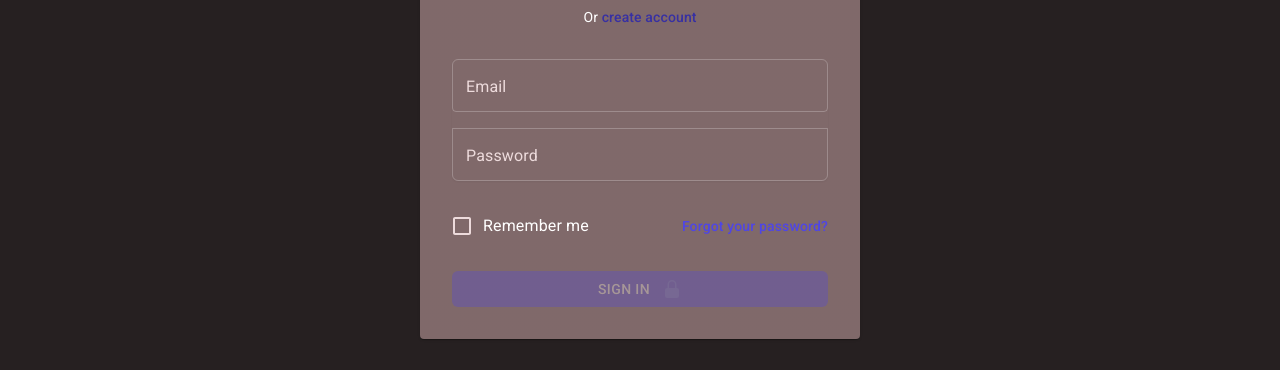
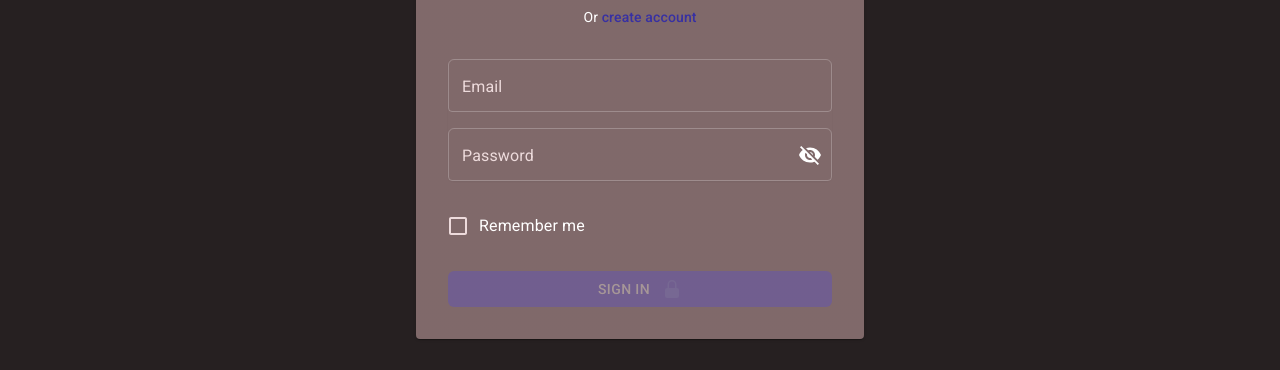
Before and after one commit to dienerld/growdev-backend-mod1-frontend, a React (Vite) app: page /account in a window 1280 px wide. Shown: the part 245-615 px from the top of the page. Built offline with nearby package versions, Linux system fonts and the light colour scheme; no server answers.

Commit message:
remove unused link and add toggle visibility password

```diff
--- a/src/app/pages/Public/Login/SignIn/index.tsx
+++ b/src/app/pages/Public/Login/SignIn/index.tsx
@@ -1,12 +1,18 @@
 import React, { useEffect, useState } from 'react';
-import { Link, useNavigate } from 'react-router-dom';
+import { useNavigate } from 'react-router-dom';
 import validator from 'validator';
 
 import { LockClosedIcon, LockOpenIcon } from '@heroicons/react/20/solid';
+
 import {
-  Box, Button, Checkbox,
+  Box, Button, Checkbox, IconButton, InputAdornment,
   FormControlLabel, Paper, TextField, Typography,
 } from '@mui/material';
+import {
+  Visibility as VisibilityOutlinedIcon,
+  VisibilityOff as VisibilityOffOutlinedIcon,
+} from '@mui/icons-material';
+
 import { useAppDispatch } from '@redux/hooks';
 import { userActions } from '@redux/modules/user';
 import { axios } from '@services/axios';
@@ -27,6 +33,10 @@ export function SignIn({ handleFlip }: SignInProps) {
 
   const [rememberMe, setRememberMe] = useState(false);
   const [isSubmitting, setIsSubmitting] = useState(false);
+
+  const [showPassword, setShowPassword] = useState(false);
+  const handleClickShowPassword = () => setShowPassword(!showPassword);
+  const handleMouseDownPassword = () => setShowPassword(!showPassword);
 
   const handleEmailChange = (event: React.ChangeEvent<HTMLInputElement>) => {
     setEmail(event.target.value);
@@ -116,16 +126,14 @@ export function SignIn({ handleFlip }: SignInProps) {
                 helperText={emailIsValid ? '' : 'Please enter a valid email'}
                 InputProps={{
                   className: 'rounded-t-md sm:text-sm text-inherit border-inherit',
-                  sx: {
-                    '& input:focus': { boxShadow: 0 },
-                  },
+                  sx: { '& input:focus': { boxShadow: 0 } },
                 }}
               />
 
               <TextField
                 id="password"
                 label="Password"
-                type="password"
+                type={showPassword ? 'text' : 'password'}
                 value={password}
                 onChange={handlePasswordChange}
                 fullWidth
@@ -133,10 +141,20 @@ export function SignIn({ handleFlip }: SignInProps) {
                 error={!passwordIsValid}
                 helperText={passwordIsValid ? '' : 'Password must be at least 5 characters'}
                 InputProps={{
-                  className: 'rounded-none rounded-b-md  border-gray-300 placeholder-gray-500 focus:z-10 focus:border-indigo-500 focus:outline-none focus:ring-indigo-500 sm:text-sm text-inherit',
-                  sx: {
-                    '& input:focus': { boxShadow: 0 },
-                  },
+                  className: 'rounded-t-md sm:text-sm text-inherit border-inherit',
+                  sx: { '& input:focus': { boxShadow: 0 } },
+                  endAdornment: (
+                    <InputAdornment position="end">
+                      <IconButton
+                        aria-label="toggle password visibility"
+                        onClick={handleClickShowPassword}
+                        onMouseDown={handleMouseDownPassword}
+                        edge="end"
+                      >
+                        {showPassword ? <VisibilityOutlinedIcon /> : <VisibilityOffOutlinedIcon />}
+                      </IconButton>
+                    </InputAdornment>
+                  ),
                 }}
               />
             </Box>
@@ -154,15 +172,6 @@ export function SignIn({ handleFlip }: SignInProps) {
               )}
                 label="Remember me"
               />
-
-              <Box className="text-sm">
-                <Link
-                  to="forgot-password"
-                  className="font-medium text-indigo-600 hover:text-indigo-500"
-                >
-                  Forgot your password?
-                </Link>
-              </Box>
             </Box>
 
             <div>
--- a/src/app/pages/Public/Login/SignUp/index.tsx
+++ b/src/app/pages/Public/Login/SignUp/index.tsx
@@ -3,8 +3,8 @@ import validator from 'validator';
 
 import { LockClosedIcon, LockOpenIcon } from '@heroicons/react/20/solid';
 import {
-  Alert, AlertColor,
-  Box, Button, IconButton, InputAdornment, Paper, TextField,
+  Alert, AlertColor, Box, Button,
+  IconButton, InputAdornment, Paper, TextField,
 } from '@mui/material';
 import {
   Visibility as VisibilityOutlinedIcon,
@@ -173,7 +173,10 @@ export function SignUp({ handleFlip }: SignUpProps) {
                 helperText={nameIsValid ? '' : 'Name must be only letters and spaces'}
                 className="mb-4"
                 InputProps={{
-                  className: 'rounded-md border-gray-300 placeholder-gray-500 focus:z-10 focus:border-indigo-500 focus:outline-none focus:ring-indigo-500 sm:text-sm',
+                  className: 'rounded-t-md sm:text-sm text-inherit border-inherit',
+                  sx: {
+                    '& input:focus': { boxShadow: 0 },
+                  },
                 }}
               />
 
@@ -188,7 +191,8 @@ export function SignUp({ handleFlip }: SignUpProps) {
                 helperText={emailIsValid ? '' : 'Email must be valid'}
                 className="mb-4"
                 InputProps={{
-                  className: 'rounded-md border-gray-300 placeholder-gray-500 focus:z-10 focus:border-indigo-500 focus:outline-none focus:ring-indigo-500 sm:text-sm',
+                  className: 'rounded-t-md sm:text-sm text-inherit border-inherit',
+                  sx: { '& input:focus': { boxShadow: 0 } },
                 }}
               />
 
@@ -203,7 +207,8 @@ export function SignUp({ handleFlip }: SignUpProps) {
                 fullWidth
                 className="mb-4"
                 InputProps={{
-                  className: 'rounded-md border-gray-300 placeholder-gray-500 focus:z-10 focus:border-indigo-500 focus:outline-none focus:ring-indigo-500 sm:text-sm',
+                  className: 'rounded-t-md sm:text-sm text-inherit border-inherit',
+                  sx: { '& input:focus': { boxShadow: 0 } },
                   endAdornment: (
                     <InputAdornment position="end">
                       <IconButton
@@ -230,7 +235,8 @@ export function SignUp({ handleFlip }: SignUpProps) {
                 fullWidth
                 className="mb-4"
                 InputProps={{
-                  className: 'rounded-md border-gray-300 placeholder-gray-500 focus:z-10 sm:text-sm',
+                  className: 'rounded-t-md sm:text-sm text-inherit',
+                  sx: { '& input:focus': { boxShadow: 0 } },
                   endAdornment: (
                     <InputAdornment position="end">
                       <IconButton
```
